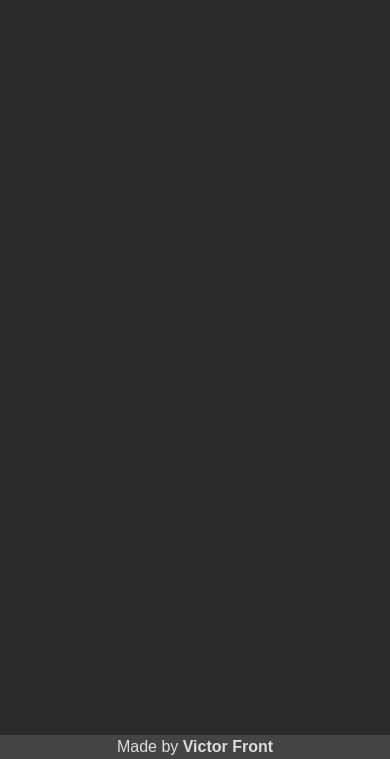
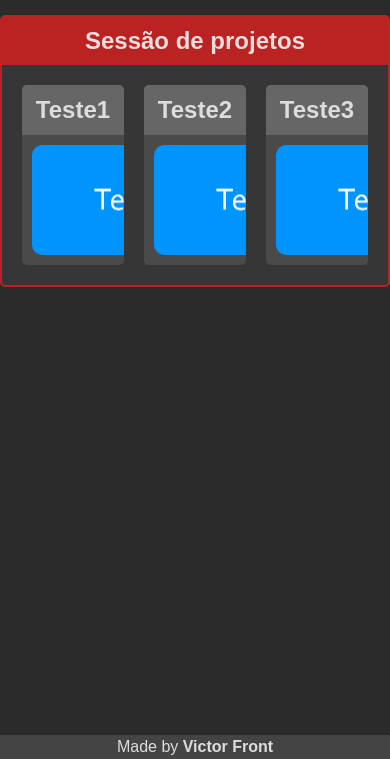
Before and after one commit to victor-front/Portfolio-Victor-g2, a plain HTML site: page data/pages/portfolio.html in a window 390 px wide. Shown: the part 85-844 px from the top of the page. Drawn offline with Linux system fonts and the light colour scheme.

Commit message:
Adicionei a sessão de projetos, o script para coloca-los em sua respectiva ordem e os estilizei, precisso colocar um grid para ficar mais fácil a responsividade.

```diff
--- a/data/pages/portfolio.css
+++ b/data/pages/portfolio.css
@@ -14,3 +14,71 @@ body{
 	font-family: Arial, Helvetica, Verdana, sans-serif;
 	background-color: #2b2b2b;
 }
+
+.section{
+	border: 2px solid #bb2222;
+	max-width: 800px;
+	margin: auto;
+	border-radius: 5px;
+	background-color: #363636;
+	margin-top: 20px;
+}
+
+.portfolio-header{
+	background-color: #bb2222;
+	color: #edd;
+	text-align: center;
+	padding: 10px;
+}
+
+.portfolio-corpo{
+	padding: 10px;
+	display: flex;
+	flex-direction: row;
+	justify-content: center;
+}
+
+.item-gen{
+	background-color: red;
+	width: 100%;
+	min-width: 100px;
+	width: 220px;
+	align-items: center;
+	margin: 10px;
+	background-color: #4a4a4a;
+	border-radius: 5px;
+	overflow: hidden;
+	/* box-shadow: 2px 2px 4px rgba(0, 0, 0, 0.50); */
+}
+
+.item-link{
+	text-decoration: none;
+	color: #ddd;
+}
+
+.item-padding{
+	padding: 5px;
+}
+
+.item-header{
+	display: flex;
+	flex-direction: row;
+	background: #666;
+	width: 100%;
+	max-width: 100%;
+	height: 50px;
+	display: flex;
+	flex-direction: column;
+	align-items: center;
+	justify-content: center;
+}
+
+.item-body{
+	margin: 5px;
+	width: 200px;
+	height: 110px;
+	background-position: center;
+	background-size: cover;
+	background-repeat: no-repeat;
+	border-radius: 10px;
+}
--- a/data/pages/portfolio.html
+++ b/data/pages/portfolio.html
@@ -7,6 +7,7 @@
 		<link rel="stylesheet" href="portfolio.css">
 		<link rel="stylesheet" href="header-footer.css">
 		<script defer src="header.js"></script>
+		<script defer src="portfolio.js"></script>
 		<title>Portfólio</title>
 	</head>
 	<body>
@@ -26,6 +27,11 @@
 		</header>
 		<main class="main">
 			<section class="section">
+				<div class="portfolio-header">
+					<h1>Sessão de projetos</h1>
+				</div>
+				<div class="portfolio-corpo">
+				</div>
 			</section>
 		</main>
 		<footer class="footer">
--- /dev/null
+++ b/data/pages/portfolio.js
@@ -0,0 +1,23 @@
+const projetos = {//Objetos que armazenam valores fundamentas para os elementos/projetos
+	nome: ['Teste1', 'Teste2', 'Teste3'],
+	caminho: ['#', '#', '#'],
+	caminhoIMG: ['../img/teste.png', '../img/teste.png', '../img/teste.png']
+}
+
+function adicionar(){//Adicionar os elementos na sessão
+	for(c=0;c<projetos.nome.length;c++){
+		document.querySelector(".portfolio-corpo").innerHTML += `
+			<div class="item-gen">
+				<a class="item-link" rel="external" href="${projetos.caminho[c]}" target="_blank">
+					<div class="item-header">
+						<h2>${projetos.nome[c]}</h2>
+					</div>
+					<div class="item-padding">
+						<div class="item-body" style="background-image: url('${projetos.caminhoIMG[c]}');">
+						</div>
+					<div>
+				</a>
+			</div>
+		`;
+	}
+}adicionar();//Chamar a função "adicionar();"
```
Also changed, not shown: data/pages/sobre.html (+1 -1 lines), data/img/teste.png (added).
